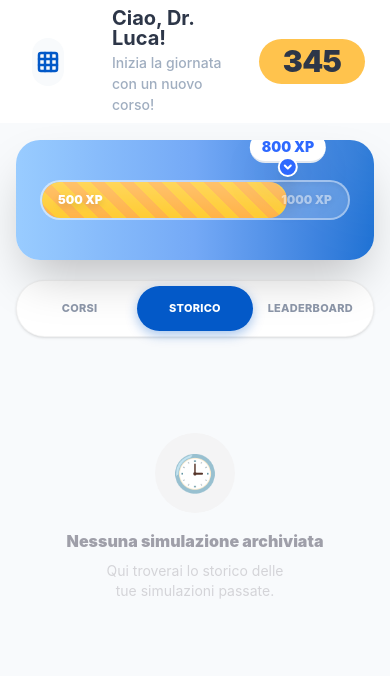
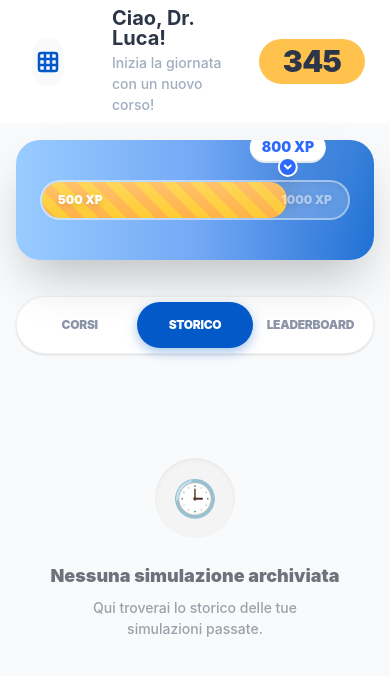
Before and after one commit to Tayyab-Abdullah/task-media-marson-s, a Next.js app: page / in a window 390 px wide. Both pictures are taken after a click on the button "STORICO". Shown: the top 676 px of the page. Built offline with nearby package versions, Linux system fonts and the light colour scheme; data requests are answered from the project's data file.

Commit message:
Fixed some styling issues for the tab switch on mobile view.

```diff
--- a/app/page.tsx
+++ b/app/page.tsx
@@ -8,13 +8,14 @@ import { LeaderboardSide } from "@/components/dashboard/LeaderboardSide";
 import { motion, AnimatePresence } from "framer-motion";
 
 export default function Home() {
-  const [activeTab, setActiveTab] = useState<"CORSI" | "STORICO" | "LEADERBOARD">("CORSI");
+  const [activeTab, setActiveTab] = useState<
+    "CORSI" | "STORICO" | "LEADERBOARD"
+  >("CORSI");
   const tabs = ["CORSI", "STORICO", "LEADERBOARD"] as const;
 
   return (
     <MainLayout>
       <div className="flex flex-col gap-5 h-full w-full">
-
         {/* XP Banner */}
         <XPBanner />
 
@@ -25,16 +26,15 @@ export default function Home() {
         </div>
 
         {/* Mobile: tab switcher + content */}
-        <div className="md:hidden flex flex-col gap-4 w-full">
-
+        <div className="md:hidden flex flex-col !gap-6 w-full !mt-4">
           {/* Tab switcher */}
-          <div className="flex w-full bg-white rounded-[32px] p-[5px] shadow-sm border border-black/[0.05]">
+          <div className="flex w-full bg-white rounded-[32px] !p-[5px] shadow-sm border border-black/[0.05]">
             {tabs.map((tab) => (
               <button
                 key={tab}
                 onClick={() => setActiveTab(tab)}
-                className={`flex-1 py-3.5 px-2 rounded-[28px] text-[11px] font-extrabold tracking-wide transition-all duration-300 relative ${
-                  activeTab === tab ? "text-white" : "text-[#8a94a6]"
+                className={`flex-1 !py-3.5 !px-2 rounded-[28px] !text-[12px] font-[900] tracking-tight transition-all duration-300 relative ${
+                  activeTab === tab ? "!text-white" : "text-[#8a94a6]"
                 }`}
               >
                 {activeTab === tab && (
@@ -45,13 +45,13 @@ export default function Home() {
                     transition={{ type: "spring", bounce: 0.2, duration: 0.55 }}
                   />
                 )}
-                <span className="relative z-10">{tab}</span>
+                <span className="relative z-10 uppercase">{tab}</span>
               </button>
             ))}
           </div>
 
           {/* Tab content */}
-          <div className="w-full min-h-[400px]">
+          <div className="w-full !min-h-[400px]">
             <AnimatePresence mode="wait">
               {activeTab === "CORSI" && (
                 <motion.div
@@ -82,13 +82,15 @@ export default function Home() {
                   animate={{ opacity: 1, y: 0 }}
                   exit={{ opacity: 0, y: -6 }}
                   transition={{ duration: 0.25 }}
-                  className="flex flex-col items-center justify-center py-20 text-center"
+                  className="flex flex-col items-center justify-center !py-20 text-center"
                 >
-                  <div className="w-20 h-20 bg-zinc-100 rounded-full flex items-center justify-center mb-4 text-4xl">
+                  <div className="w-20 h-20 bg-zinc-100 rounded-full flex items-center justify-center !mb-6 text-4xl shadow-inner">
                     🕒
                   </div>
-                  <h3 className="font-black text-zinc-400">Nessuna simulazione archiviata</h3>
-                  <p className="text-sm text-zinc-300 max-w-[200px] mt-2">
+                  <h3 className="font-[900] text-zinc-500 !text-[18px]">
+                    Nessuna simulazione archiviata
+                  </h3>
+                  <p className="!text-[14px] text-zinc-400 max-w-[240px] !mt-2 font-medium">
                     Qui troverai lo storico delle tue simulazioni passate.
                   </p>
                 </motion.div>
@@ -96,7 +98,6 @@ export default function Home() {
             </AnimatePresence>
           </div>
         </div>
-
       </div>
     </MainLayout>
   );
```
Also changed, not shown: components/layouts/MainComponent.tsx (deleted).
